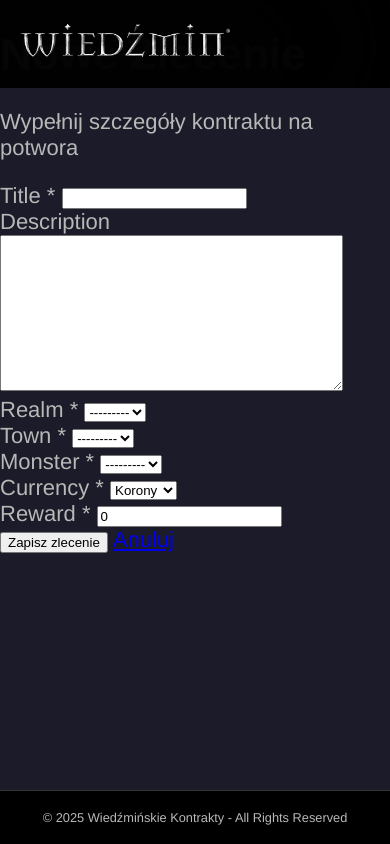
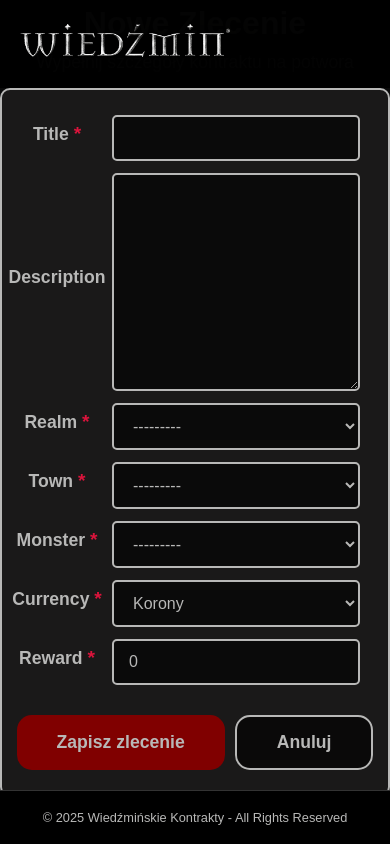
Before and after one commit to PiotrZurynski/witcher-app, a Django app: page /contracts/create/ in a window 390 px wide. Run offline with Django 5.2, Linux system fonts and the light colour scheme; the visitor is signed in with stand-in values (Sample User, id 1); data that the repository does not hold is empty; some libraries are stand-ins or nearby versions.

Commit message:
Created contract_form.css, added code similar to code from login and signup especially color, buttons, first div looks similar to div from contracts_list, added style to formbox, formgroup, to .required, buttons looks the same like in login so code was reusable, created responsive look for 768px max width and 480px max width, configurate buttons to be place next to each other, added link to contract_form.css in contract_create_form.html

```diff
--- /dev/null
+++ b/witcher/contracts/static/contracts/css/contract_form.css
@@ -0,0 +1,188 @@
+*{
+    margin:0;
+    padding:0;
+    box-sizing: border-box;
+}
+
+body{
+    font-family: Arial, Helvetica, sans-serif;
+    background-color: #0a0a0a;
+}
+.formcontainer{
+    min-height: 95vh;
+    display: flex;
+    flex-direction: column;
+    align-items: center;
+    justify-content: center;
+    background-color: #0a0a0a;
+
+}
+.formhead{
+    text-align: center;
+    margin-bottom:15px;
+}
+
+.formhead h1{
+    color:#b8b8b7;
+    font-size:2.5rem;
+    margin-bottom:10px;
+}
+.subtitle{
+    color:#888888;
+    font-size: 1.1rem;
+}
+.formbox{
+    background: #1a1919;
+    border:2px solid #b8b8b7;
+    border-radius:10px;
+    padding-top:25px;
+    padding-bottom:25px;
+    width:100%;
+    max-width: 500px;
+}
+.formgroup{
+    margin-bottom: 12px;
+    display:grid;
+    grid-template-columns: 110px 1fr;
+    align-items: center;
+}
+.formgroup label{
+    display: block;
+    color:#b8b8b7;
+    font-size: 1.1rem;
+    margin-bottom: 8px;
+    font-weight:600;
+    text-align: center;
+}
+.formgroup .required{
+    color:crimson;
+    font-size: 1.2rem;
+}
+.formgroup input[type="text"],
+.formgroup input[type="number"],
+.formgroup textarea,
+.formgroup select{
+    width:90%;
+    max-width:400px;
+    padding:12px 15px;
+    background-color: #0a0a0a;
+    border:2px solid #b8b8b7;
+    border-radius: 5px;
+    color:#b8b8b7;
+    font-size: 1rem;
+}
+.formgroup textarea{
+    min-height: 120px;
+    resize:vertical;
+}
+.formgroup select option{
+    background-color: #0a0a0a;
+    color:#b8b8b7;
+}
+.helptext{
+    display:block;
+    color:#888888;
+    font-size:0.85rem;
+    margin-top:5px;
+    text-align: center;
+}
+.formgroup ul.errorlist{
+    list-style: none;
+    padding:0;
+    margin:8px 0 0 0;
+    width: 80%;
+    max-width: 450px;
+}
+
+.formgroup ul.errorlist li {
+    color: crimson;
+    background-color: rgba(220, 20, 60, 0.1);
+    padding: 8px 12px;
+    border-radius: 5px;
+    font-size: 0.9rem;
+    margin-top: 5px;
+    border-left: 3px solid crimson;
+}
+
+/* Form Actions */
+.formaction {
+    display: flex;
+    gap: 15px;
+    margin-top: 30px;
+    justify-content: center;
+    flex-wrap: wrap;
+}
+
+.btn-submit {
+    padding: 15px 40px;
+    background-color:#800000;
+    color:#b8b8b7;
+    border: none;
+    border-radius: 15px;
+    font-size: 1.1rem;
+    font-weight: 600;
+    cursor: pointer;
+    transition: all 0.3s ease;
+}
+
+.btn-submit:hover {
+    background-color: rgb(177, 15, 48);
+    transform:translateY(-2px);
+    box-shadow:0 5px 15px rgba(220,20,60,0.4);
+}
+.btn-submit:active{
+    transform: scale(0.95);
+}
+.btn-cancel:active{
+    transform: scale(0.95);
+}
+.btn-cancel {
+    padding: 15px 40px;
+    background-color: #0a0909;
+    color:#b8b8b7;
+    border: 2px solid #b8b8b7;
+    border-radius: 15px;
+    font-size: 1.1rem;
+    font-weight: 600;
+    text-decoration: none;
+    cursor: pointer;
+    transition: all 0.3s ease;
+    display: inline-block;
+}
+
+.btn-cancel:hover {
+    background-color: #171616;
+    transform:translateY(-2px);
+    box-shadow: 0 5px 15px rgba(0,0,0,0.5);
+}
+
+
+@media (max-width: 768px) {
+    .formhead h1 {
+        font-size: 2rem;
+    }
+
+
+
+    .formgroup input,
+    .formgroup textarea,
+    .formgroup select {
+        width: 90%;
+    }
+
+    .formaction {
+        display: flex;
+        flex-direction: row;
+        gap: 10px;
+        justify-content: center;
+        flex-wrap: nowrap;
+        width: 100%;
+        max-width: none;
+    }
+
+    .btn-submit,
+    .btn-cancel {
+        width: auto;
+        text-align: center;
+    }
+}
--- a/witcher/contracts/templates/contracts/contract_create_form.html
+++ b/witcher/contracts/templates/contracts/contract_create_form.html
@@ -1,6 +1,8 @@
 {% extends "./base.html" %}
 {% load static %}
-
+{% block page_css %}
+<link rel="stylesheet" href="{% static 'contracts/css/contract_form.css' %}">
+{% endblock %}
 {% block title %}
 Dodaj Zlecenie
 {% endblock %}
```
